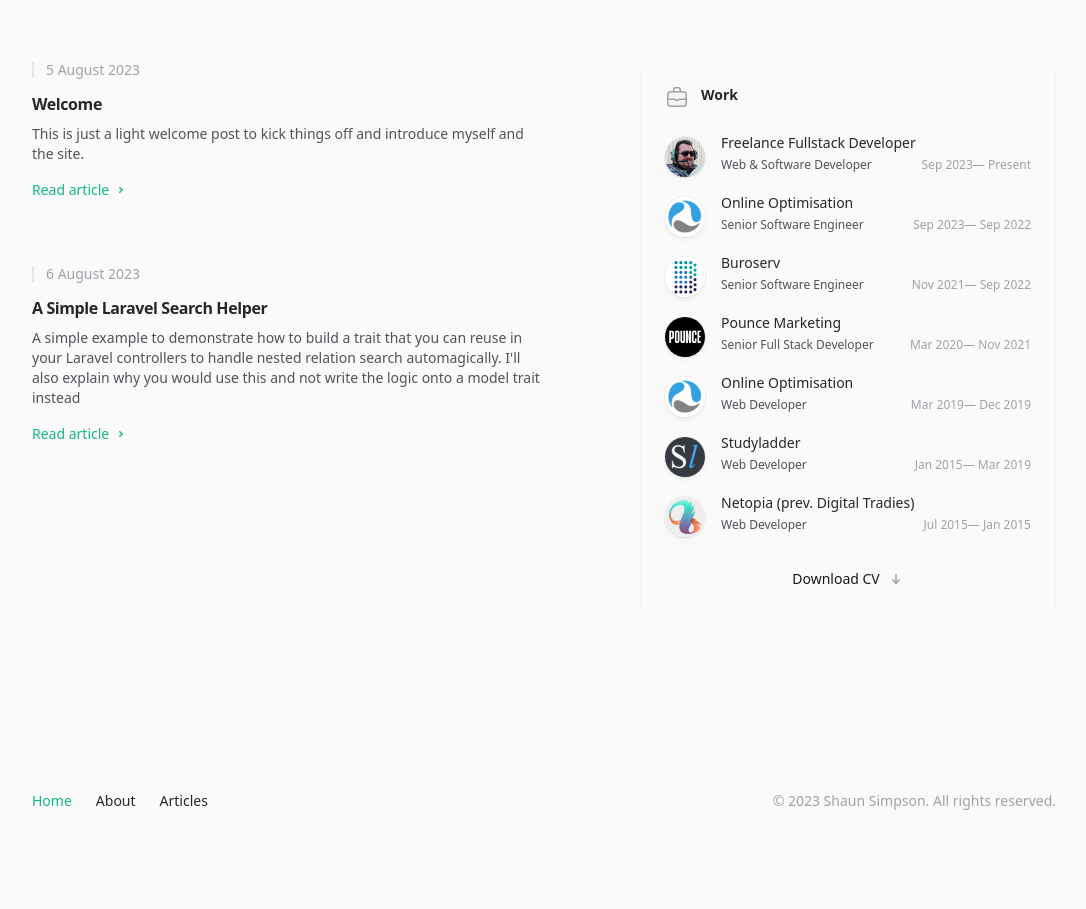
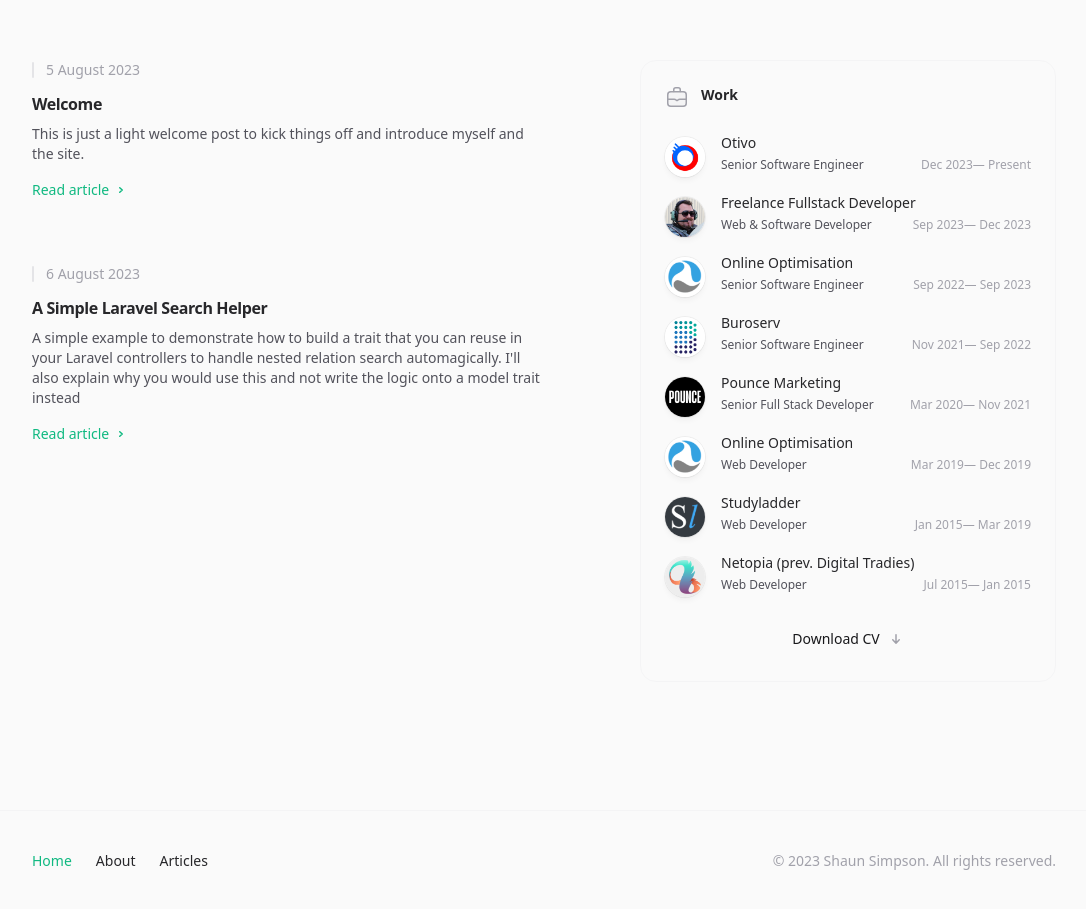
Before and after one commit to shaungsimpson/shaungsimpson-vue, a Vue app: page / in a window 1280 px wide. Shown: the part 840-1749 px from the top of the page, without its empty margins (96-1182 px from the left). Before the commit the page ends 1715 px from the top, so only its background shows below. Built offline with nearby package versions, Linux system fonts and the light colour scheme.

Commit message:
Update work history

```diff
--- a/src/components/WorkSection.vue
+++ b/src/components/WorkSection.vue
@@ -3,6 +3,7 @@ import meLogo from '/src/assets/img/shaun-pilot.jpeg?format=webp&width=50'
 import ooLogo from '/src/assets/img/logos/oo-logo.png?format=webp'
 import buroservLogo from '/src/assets/img/logos/buroserv-logo.png?format=webp'
 import netopiaLogo from '/src/assets/img/logos/netopia-logo.png?format=webp'
+import otivoLogo from '/src/assets/img/logos/otivo-logo.png?format=webp'
 import pounceLogo from '/src/assets/img/logos/pounce-logo.png?format=webp'
 import slLogo from '/src/assets/img/logos/sl-logo.png?format=webp'
 import resumePdf from '/src/assets/ShaunSimpson-SoftwareEngineer.pdf'
@@ -18,6 +19,7 @@ function jobLogo( job ) {
         netopia: netopiaLogo,
         pounce: pounceLogo,
         sl: slLogo,
+        otivo: otivoLogo,
     }
 
     return logos[job.code]
--- a/src/data/work.json
+++ b/src/data/work.json
@@ -1,6 +1,18 @@
 {
     "jobs": [
         {
+            "code": "otivo",
+            "company": "Otivo",
+            "position": "Senior Software Engineer",
+            "from": {
+                "date": "2023-11",
+                "text": "Dec 2023"
+            },
+            "to": {
+                "date": "2024",
+                "text": "Present"
+            }
+        },        {
             "code": "me",
             "company": "Freelance Fullstack Developer",
             "position": "Web & Software Developer",
@@ -9,8 +21,8 @@
                 "text": "Sep 2023"
             },
             "to": {
-                "date": "2023",
-                "text": "Present"
+                "date": "2023-12",
+                "text": "Dec 2023"
             }
         },
         {
@@ -18,12 +30,12 @@
             "company": "Online Optimisation",
             "position": "Senior Software Engineer",
             "from": {
+                "date": "2023-09",
+                "text": "Sep 2022"
+            },
+            "to": {
                 "date": "2022-09",
                 "text": "Sep 2023"
-            },
-            "to": {
-                "date": "2023-09",
-                "text": "Sep 2022"
             }
         },
         {
--- a/src/views/AboutView.vue
+++ b/src/views/AboutView.vue
@@ -31,7 +31,7 @@ import heroImg from '/src/assets/img/shaun-pilot.jpeg?format=webp'
       </p>
 
       <p class="mt-6 text-base text-default">
-        Lastly, I am an artist at heart and always looking for solutions that solve the needs and are also beuatiful. I try to bring this to my work, whether it is making elegant code, simple API's that are easy to consume or interfaces that simplify complex tasks. Small details sometimes can yield huge results.
+        Lastly, I am an artist at heart and always looking for solutions that solve the needs and are also beautiful. I try to bring this to my work, whether it is making elegant code, simple API's that are easy to consume or interfaces that simplify complex tasks. Small details sometimes can yield huge results.
       </p>
     </TextBlock>
   </div>
```
Also changed, not shown: src/assets/img/logos/otivo-logo.png (added).
